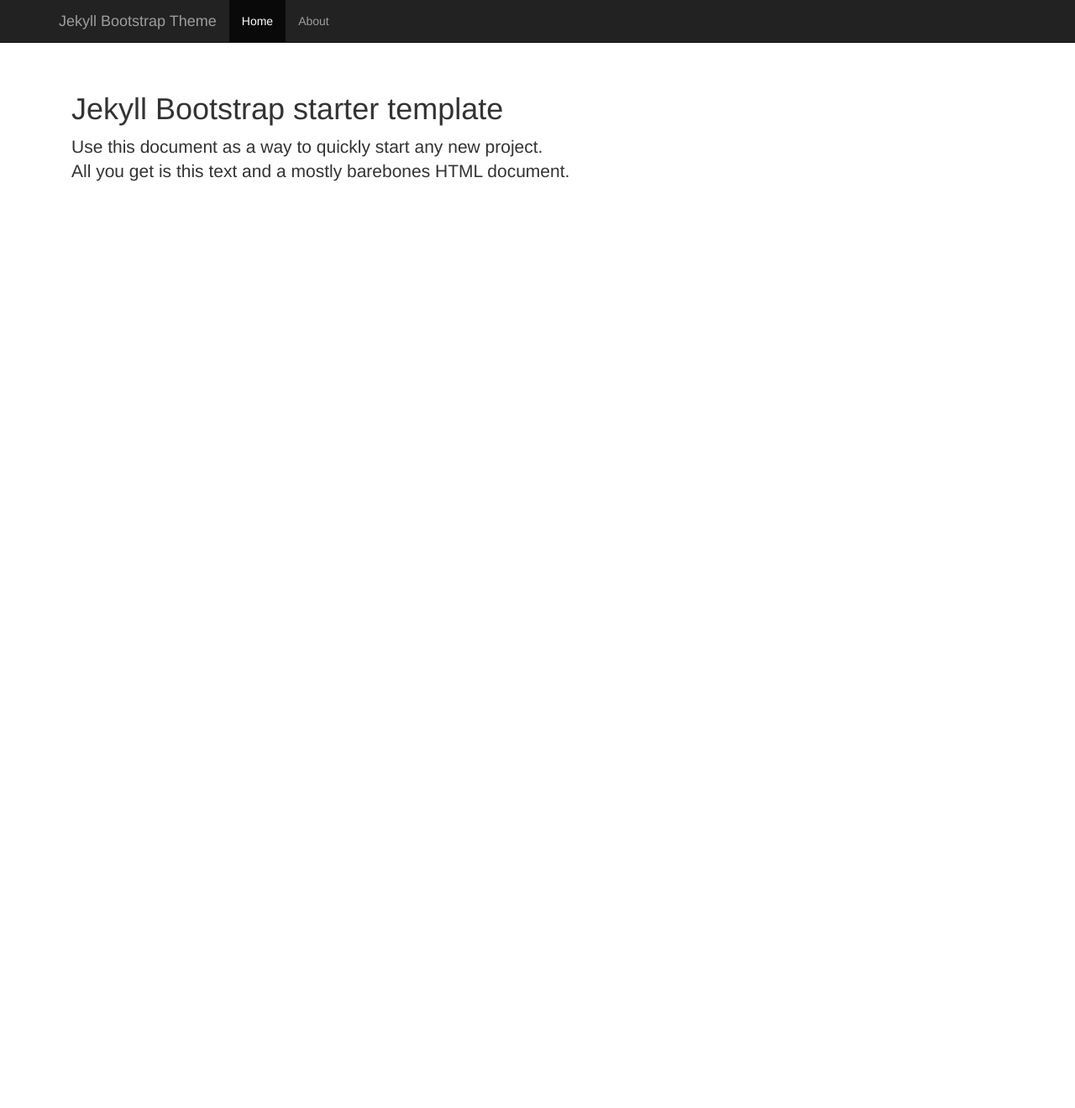
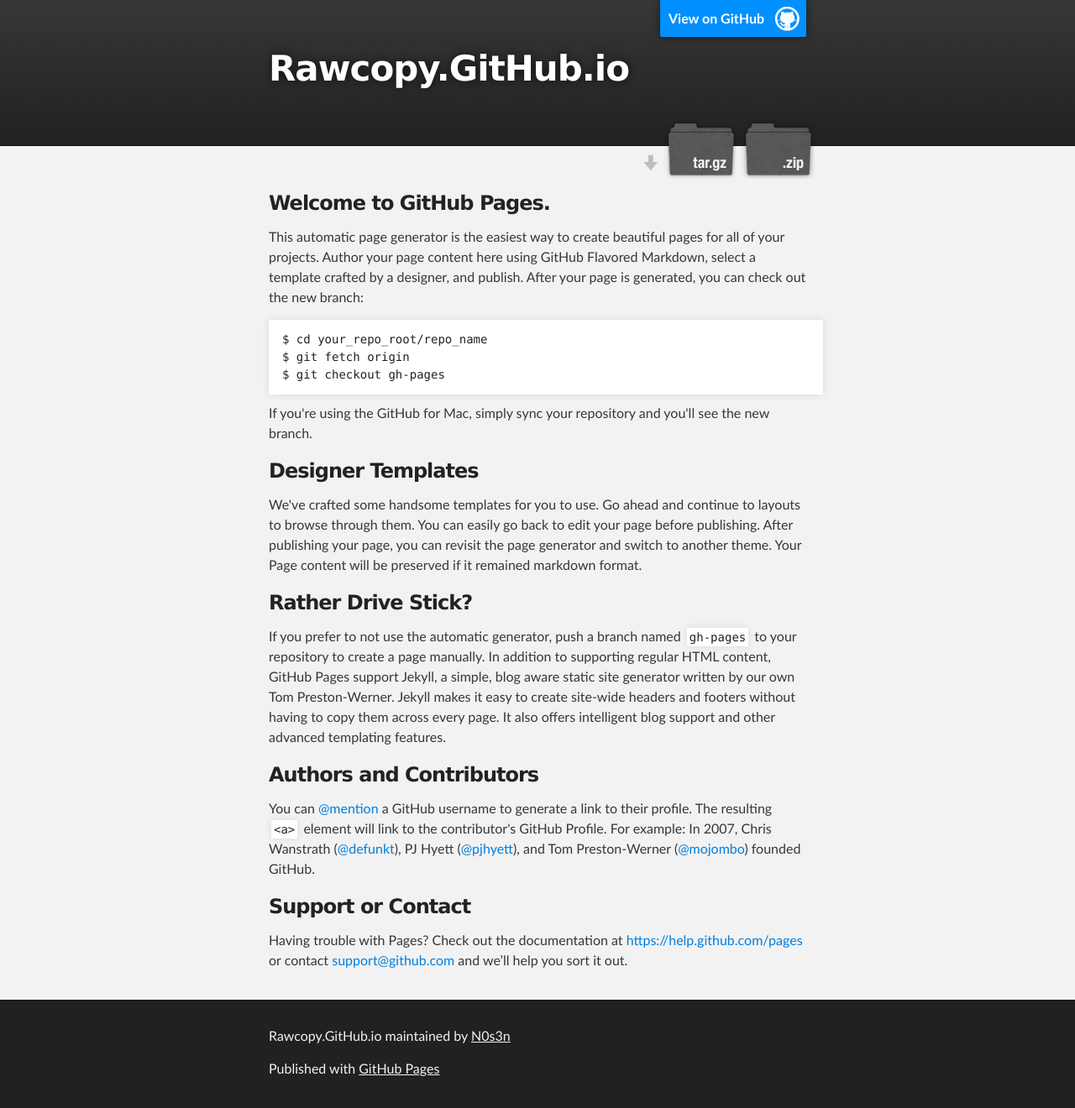
Before and after one commit to N0s3n/rawcopy.github.io, a Jekyll site: the page index.html, which Jekyll copies as it is, in a window 1280 px wide and 1320 px high. Shown: the whole window at 84% size. Built offline with Jekyll 4.4.1, drawn with Linux system fonts in a browser that asks for light colours; nearby versions of some CDN libraries.

Commit message:
Create gh-pages branch via GitHub

```diff
--- a/index.html
+++ b/index.html
@@ -1,11 +1,79 @@
----
-layout: default
-title:  'Welcome'
----
+<!DOCTYPE html>
+<html>
 
-<h1>Jekyll Bootstrap starter template</h1>
+  <head>
+    <meta charset='utf-8'>
+    <meta http-equiv="X-UA-Compatible" content="chrome=1">
+    <meta name="description" content="Rawcopy.GitHub.io : ">
 
-<p class="lead">
-  Use this document as a way to quickly start any new project.<br>
-  All you get is this text and a mostly barebones HTML document.
-</p>
+    <link rel="stylesheet" type="text/css" media="screen" href="stylesheets/stylesheet.css">
+
+    <title>Rawcopy.GitHub.io</title>
+  </head>
+
+  <body>
+
+    <!-- HEADER -->
+    <div id="header_wrap" class="outer">
+        <header class="inner">
+          <a id="forkme_banner" href="https://github.com/N0s3n/rawcopy.github.io">View on GitHub</a>
+
+          <h1 id="project_title">Rawcopy.GitHub.io</h1>
+          <h2 id="project_tagline"></h2>
+
+            <section id="downloads">
+              <a class="zip_download_link" href="https://github.com/N0s3n/rawcopy.github.io/zipball/master">Download this project as a .zip file</a>
+              <a class="tar_download_link" href="https://github.com/N0s3n/rawcopy.github.io/tarball/master">Download this project as a tar.gz file</a>
+            </section>
+        </header>
+    </div>
+
+    <!-- MAIN CONTENT -->
+    <div id="main_content_wrap" class="outer">
+      <section id="main_content" class="inner">
+        <h3>
+<a id="welcome-to-github-pages" class="anchor" href="#welcome-to-github-pages" aria-hidden="true"><span class="octicon octicon-link"></span></a>Welcome to GitHub Pages.</h3>
+
+<p>This automatic page generator is the easiest way to create beautiful pages for all of your projects. Author your page content here using GitHub Flavored Markdown, select a template crafted by a designer, and publish. After your page is generated, you can check out the new branch:</p>
+
+<pre><code>$ cd your_repo_root/repo_name
+$ git fetch origin
+$ git checkout gh-pages
+</code></pre>
+
+<p>If you're using the GitHub for Mac, simply sync your repository and you'll see the new branch.</p>
+
+<h3>
+<a id="designer-templates" class="anchor" href="#designer-templates" aria-hidden="true"><span class="octicon octicon-link"></span></a>Designer Templates</h3>
+
+<p>We've crafted some handsome templates for you to use. Go ahead and continue to layouts to browse through them. You can easily go back to edit your page before publishing. After publishing your page, you can revisit the page generator and switch to another theme. Your Page content will be preserved if it remained markdown format.</p>
+
+<h3>
+<a id="rather-drive-stick" class="anchor" href="#rather-drive-stick" aria-hidden="true"><span class="octicon octicon-link"></span></a>Rather Drive Stick?</h3>
+
+<p>If you prefer to not use the automatic generator, push a branch named <code>gh-pages</code> to your repository to create a page manually. In addition to supporting regular HTML content, GitHub Pages support Jekyll, a simple, blog aware static site generator written by our own Tom Preston-Werner. Jekyll makes it easy to create site-wide headers and footers without having to copy them across every page. It also offers intelligent blog support and other advanced templating features.</p>
+
+<h3>
+<a id="authors-and-contributors" class="anchor" href="#authors-and-contributors" aria-hidden="true"><span class="octicon octicon-link"></span></a>Authors and Contributors</h3>
+
+<p>You can <a href="https://github.com/blog/821" class="user-mention">@mention</a> a GitHub username to generate a link to their profile. The resulting <code>&lt;a&gt;</code> element will link to the contributor's GitHub Profile. For example: In 2007, Chris Wanstrath (<a href="https://github.com/defunkt" class="user-mention">@defunkt</a>), PJ Hyett (<a href="https://github.com/pjhyett" class="user-mention">@pjhyett</a>), and Tom Preston-Werner (<a href="https://github.com/mojombo" class="user-mention">@mojombo</a>) founded GitHub.</p>
+
+<h3>
+<a id="support-or-contact" class="anchor" href="#support-or-contact" aria-hidden="true"><span class="octicon octicon-link"></span></a>Support or Contact</h3>
+
+<p>Having trouble with Pages? Check out the documentation at <a href="https://help.github.com/pages">https://help.github.com/pages</a> or contact <a href="mailto:support@github.com">support@github.com</a> and we’ll help you sort it out.</p>
+      </section>
+    </div>
+
+    <!-- FOOTER  -->
+    <div id="footer_wrap" class="outer">
+      <footer class="inner">
+        <p class="copyright">Rawcopy.GitHub.io maintained by <a href="https://github.com/N0s3n">N0s3n</a></p>
+        <p>Published with <a href="https://pages.github.com">GitHub Pages</a></p>
+      </footer>
+    </div>
+
+
+
+  </body>
+</html>
--- /dev/null
+++ b/javascripts/main.js
@@ -0,0 +1 @@
+console.log('This would be the main JS file.');
--- /dev/null
+++ b/stylesheets/github-light.css
@@ -0,0 +1,115 @@
+/*
+   Copyright 2014 GitHub Inc.
+
+   Licensed under the Apache License, Version 2.0 (the "License");
+   you may not use this file except in compliance with the License.
+   You may obtain a copy of the License at
+
+       http://www.apache.org/licenses/LICENSE-2.0
+
+   Unless required by applicable law or agreed to in writing, software
+   distributed under the License is distributed on an "AS IS" BASIS,
+   WITHOUT WARRANTIES OR CONDITIONS OF ANY KIND, either express or implied.
+   See the License for the specific language governing permissions and
+   limitations under the License.
+
+*/
+
+.pl-c /* comment */ {
+  color: #969896;
+}
+
+.pl-c1      /* constant, markup.raw, meta.diff.header, meta.module-reference, meta.property-name, support, support.constant, support.variable, variable.other.constant */,
+.pl-s .pl-v /* string variable */ {
+  color: #0086b3;
+}
+
+.pl-e  /* entity */,
+.pl-en /* entity.name */ {
+  color: #795da3;
+}
+
+.pl-s .pl-s1 /* string source */,
+.pl-smi      /* storage.modifier.import, storage.modifier.package, storage.type.java, variable.other, variable.parameter.function */ {
+  color: #333;
+}
+
+.pl-ent /* entity.name.tag */ {
+  color: #63a35c;
+}
+
+.pl-k /* keyword, storage, storage.type */ {
+  color: #a71d5d;
+}
+
+.pl-pds              /* punctuation.definition.string, string.regexp.character-class */,
+.pl-s                /* string */,
+.pl-s .pl-pse .pl-s1 /* string punctuation.section.embedded source */,
+.pl-sr               /* string.regexp */,
+.pl-sr .pl-cce       /* string.regexp constant.character.escape */,
+.pl-sr .pl-sra       /* string.regexp string.regexp.arbitrary-repitition */,
+.pl-sr .pl-sre       /* string.regexp source.ruby.embedded */ {
+  color: #183691;
+}
+
+.pl-v /* variable */ {
+  color: #ed6a43;
+}
+
+.pl-id /* invalid.deprecated */ {
+  color: #b52a1d;
+}
+
+.pl-ii /* invalid.illegal */ {
+  background-color: #b52a1d;
+  color: #f8f8f8;
+}
+
+.pl-sr .pl-cce /* string.regexp constant.character.escape */ {
+  color: #63a35c;
+  font-weight: bold;
+}
+
+.pl-ml /* markup.list */ {
+  color: #693a17;
+}
+
+.pl-mh        /* markup.heading */,
+.pl-mh .pl-en /* markup.heading entity.name */,
+.pl-ms        /* meta.separator */ {
+  color: #1d3e81;
+  font-weight: bold;
+}
+
+.pl-mq /* markup.quote */ {
+  color: #008080;
+}
+
+.pl-mi /* markup.italic */ {
+  color: #333;
+  font-style: italic;
+}
+
+.pl-mb /* markup.bold */ {
+  color: #333;
+  font-weight: bold;
+}
+
+.pl-md /* markup.deleted, meta.diff.header.from-file */ {
+  background-color: #ffecec;
+  color: #bd2c00;
+}
+
+.pl-mi1 /* markup.inserted, meta.diff.header.to-file */ {
+  background-color: #eaffea;
+  color: #55a532;
+}
+
+.pl-mdr /* meta.diff.range */ {
+  color: #795da3;
+  font-weight: bold;
+}
+
+.pl-mo /* meta.output */ {
+  color: #1d3e81;
+}
--- /dev/null
+++ b/stylesheets/stylesheet.css
@@ -0,0 +1,425 @@
+/*******************************************************************************
+Slate Theme for GitHub Pages
+by Jason Costello, @jsncostello
+*******************************************************************************/
+
+@import url(github-light.css);
+
+/*******************************************************************************
+MeyerWeb Reset
+*******************************************************************************/
+
+html, body, div, span, applet, object, iframe,
+h1, h2, h3, h4, h5, h6, p, blockquote, pre,
+a, abbr, acronym, address, big, cite, code,
+del, dfn, em, img, ins, kbd, q, s, samp,
+small, strike, strong, sub, sup, tt, var,
+b, u, i, center,
+dl, dt, dd, ol, ul, li,
+fieldset, form, label, legend,
+table, caption, tbody, tfoot, thead, tr, th, td,
+article, aside, canvas, details, embed,
+figure, figcaption, footer, header, hgroup,
+menu, nav, output, ruby, section, summary,
+time, mark, audio, video {
+  margin: 0;
+  padding: 0;
+  border: 0;
+  font: inherit;
+  vertical-align: baseline;
+}
+
+/* HTML5 display-role reset for older browsers */
+article, aside, details, figcaption, figure,
+footer, header, hgroup, menu, nav, section {
+  display: block;
+}
+
+ol, ul {
+  list-style: none;
+}
+
+table {
+  border-collapse: collapse;
+  border-spacing: 0;
+}
+
+/*******************************************************************************
+Theme Styles
+*******************************************************************************/
+
+body {
+  box-sizing: border-box;
+  color:#373737;
+  background: #212121;
+  font-size: 16px;
+  font-family: 'Myriad Pro', Calibri, Helvetica, Arial, sans-serif;
+  line-height: 1.5;
+  -webkit-font-smoothing: antialiased;
+}
+
+h1, h2, h3, h4, h5, h6 {
+  margin: 10px 0;
+  font-weight: 700;
+  color:#222222;
+  font-family: 'Lucida Grande', 'Calibri', Helvetica, Arial, sans-serif;
+  letter-spacing: -1px;
+}
+
+h1 {
+  font-size: 36px;
+  font-weight: 700;
+}
+
+h2 {
+  padding-bottom: 10px;
+  font-size: 32px;
+  background: url('../images/bg_hr.png') repeat-x bottom;
+}
+
+h3 {
+  font-size: 24px;
+}
+
+h4 {
+  font-size: 21px;
+}
+
+h5 {
+  font-size: 18px;
+}
+
+h6 {
+  font-size: 16px;
+}
+
+p {
+  margin: 10px 0 15px 0;
+}
+
+footer p {
+  color: #f2f2f2;
+}
+
+a {
+  text-decoration: none;
+  color: #007edf;
+  text-shadow: none;
+
+  transition: color 0.5s ease;
+  transition: text-shadow 0.5s ease;
+  -webkit-transition: color 0.5s ease;
+  -webkit-transition: text-shadow 0.5s ease;
+  -moz-transition: color 0.5s ease;
+  -moz-transition: text-shadow 0.5s ease;
+  -o-transition: color 0.5s ease;
+  -o-transition: text-shadow 0.5s ease;
+  -ms-transition: color 0.5s ease;
+  -ms-transition: text-shadow 0.5s ease;
+}
+
+a:hover, a:focus {text-decoration: underline;}
+
+footer a {
+  color: #F2F2F2;
+  text-decoration: underline;
+}
+
+em {
+  font-style: italic;
+}
+
+strong {
+  font-weight: bold;
+}
+
+img {
+  position: relative;
+  margin: 0 auto;
+  max-width: 739px;
+  padding: 5px;
+  margin: 10px 0 10px 0;
+  border: 1px solid #ebebeb;
+
+  box-shadow: 0 0 5px #ebebeb;
+  -webkit-box-shadow: 0 0 5px #ebebeb;
+  -moz-box-shadow: 0 0 5px #ebebeb;
+  -o-box-shadow: 0 0 5px #ebebeb;
+  -ms-box-shadow: 0 0 5px #ebebeb;
+}
+
+p img {
+  display: inline;
+  margin: 0;
+  padding: 0;
+  vertical-align: middle;
+  text-align: center;
+  border: none;
+}
+
+pre, code {
+  width: 100%;
+  color: #222;
+  background-color: #fff;
+
+  font-family: Monaco, "Bitstream Vera Sans Mono", "Lucida Console", Terminal, monospace;
+  font-size: 14px;
+
+  border-radius: 2px;
+  -moz-border-radius: 2px;
+  -webkit-border-radius: 2px;
+}
+
+pre {
+  width: 100%;
+  padding: 10px;
+  box-shadow: 0 0 10px rgba(0,0,0,.1);
+  overflow: auto;
+}
+
+code {
+  padding: 3px;
+  margin: 0 3px;
+  box-shadow: 0 0 10px rgba(0,0,0,.1);
+}
+
+pre code {
+  display: block;
+  box-shadow: none;
+}
+
+blockquote {
+  color: #666;
+  margin-bottom: 20px;
+  padding: 0 0 0 20px;
+  border-left: 3px solid #bbb;
+}
+
+
+ul, ol, dl {
+  margin-bottom: 15px
+}
+
+ul {
+  list-style-position: inside;
+  list-style: disc;
+  padding-left: 20px;
+}
+
+ol {
+  list-style-position: inside;
+  list-style: decimal;
+  padding-left: 20px;
+}
+
+dl dt {
+  font-weight: bold;
+}
+
+dl dd {
+  padding-left: 20px;
+  font-style: italic;
+}
+
+dl p {
+  padding-left: 20px;
+  font-style: italic;
+}
+
+hr {
+  height: 1px;
+  margin-bottom: 5px;
+  border: none;
+  background: url('../images/bg_hr.png') repeat-x center;
+}
+
+table {
+  border: 1px solid #373737;
+  margin-bottom: 20px;
+  text-align: left;
+ }
+
+th {
+  font-family: 'Lucida Grande', 'Helvetica Neue', Helvetica, Arial, sans-serif;
+  padding: 10px;
+  background: #373737;
+  color: #fff;
+ }
+
+td {
+  padding: 10px;
+  border: 1px solid #373737;
+ }
+
+form {
+  background: #f2f2f2;
+  padding: 20px;
+}
+
+/*******************************************************************************
+Full-Width Styles
+*******************************************************************************/
+
+.outer {
+  width: 100%;
+}
+
+.inner {
+  position: relative;
+  max-width: 640px;
+  padding: 20px 10px;
+  margin: 0 auto;
+}
+
+#forkme_banner {
+  display: block;
+  position: absolute;
+  top:0;
+  right: 10px;
+  z-index: 10;
+  padding: 10px 50px 10px 10px;
+  color: #fff;
+  background: url('../images/blacktocat.png') #0090ff no-repeat 95% 50%;
+  font-weight: 700;
+  box-shadow: 0 0 10px rgba(0,0,0,.5);
+  border-bottom-left-radius: 2px;
+  border-bottom-right-radius: 2px;
+}
+
+#header_wrap {
+  background: #212121;
+  background: -moz-linear-gradient(top, #373737, #212121);
+  background: -webkit-linear-gradient(top, #373737, #212121);
+  background: -ms-linear-gradient(top, #373737, #212121);
+  background: -o-linear-gradient(top, #373737, #212121);
+  background: linear-gradient(top, #373737, #212121);
+}
+
+#header_wrap .inner {
+  padding: 50px 10px 30px 10px;
+}
+
+#project_title {
+  margin: 0;
+  color: #fff;
+  font-size: 42px;
+  font-weight: 700;
+  text-shadow: #111 0px 0px 10px;
+}
+
+#project_tagline {
+  color: #fff;
+  font-size: 24px;
+  font-weight: 300;
+  background: none;
+  text-shadow: #111 0px 0px 10px;
+}
+
+#downloads {
+  position: absolute;
+  width: 210px;
+  z-index: 10;
+  bottom: -40px;
+  right: 0;
+  height: 70px;
+  background: url('../images/icon_download.png') no-repeat 0% 90%;
+}
+
+.zip_download_link {
+  display: block;
+  float: right;
+  width: 90px;
+  height:70px;
+  text-indent: -5000px;
+  overflow: hidden;
+  background: url(../images/sprite_download.png) no-repeat bottom left;
+}
+
+.tar_download_link {
+  display: block;
+  float: right;
+  width: 90px;
+  height:70px;
+  text-indent: -5000px;
+  overflow: hidden;
+  background: url(../images/sprite_download.png) no-repeat bottom right;
+  margin-left: 10px;
+}
+
+.zip_download_link:hover {
+  background: url(../images/sprite_download.png) no-repeat top left;
+}
+
+.tar_download_link:hover {
+  background: url(../images/sprite_download.png) no-repeat top right;
+}
+
+#main_content_wrap {
+  background: #f2f2f2;
+  border-top: 1px solid #111;
+  border-bottom: 1px solid #111;
+}
+
+#main_content {
+  padding-top: 40px;
+}
+
+#footer_wrap {
+  background: #212121;
+}
+
+
+
+/*******************************************************************************
+Small Device Styles
+*******************************************************************************/
+
+@media screen and (max-width: 480px) {
+  body {
+    font-size:14px;
+  }
+
+  #downloads {
+    display: none;
+  }
+
+  .inner {
+    min-width: 320px;
+    max-width: 480px;
+  }
+
+  #project_title {
+  font-size: 32px;
+  }
+
+  h1 {
+    font-size: 28px;
+  }
+
+  h2 {
+    font-size: 24px;
+  }
+
+  h3 {
+    font-size: 21px;
+  }
+
+  h4 {
+    font-size: 18px;
+  }
+
+  h5 {
+    font-size: 14px;
+  }
+
+  h6 {
+    font-size: 12px;
+  }
+
+  code, pre {
+    min-width: 320px;
+    max-width: 480px;
+    font-size: 11px;
+  }
+
+}
```
Also changed, not shown: params.json (added, +1 -0 lines), images/bg_hr.png (added), images/blacktocat.png (added), images/icon_download.png (added), images/sprite_download.png (added).
